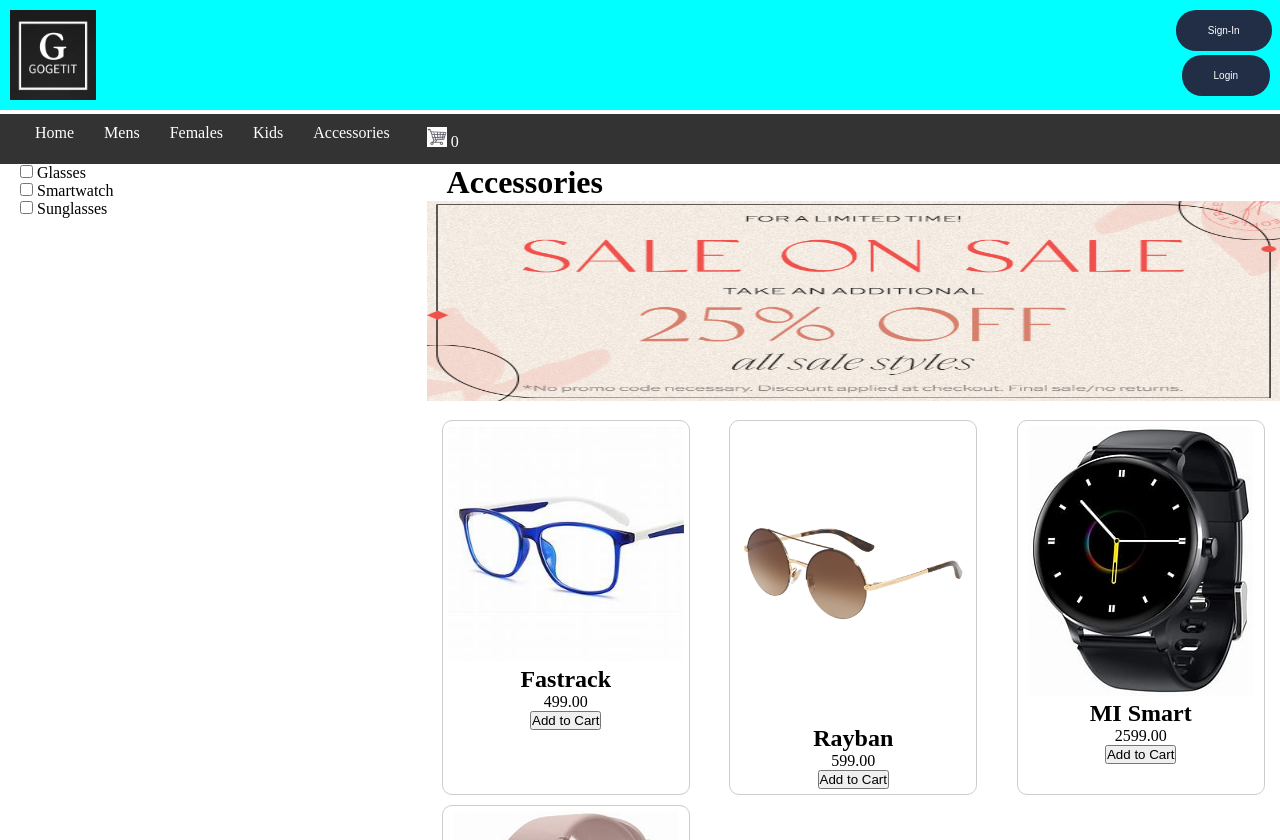
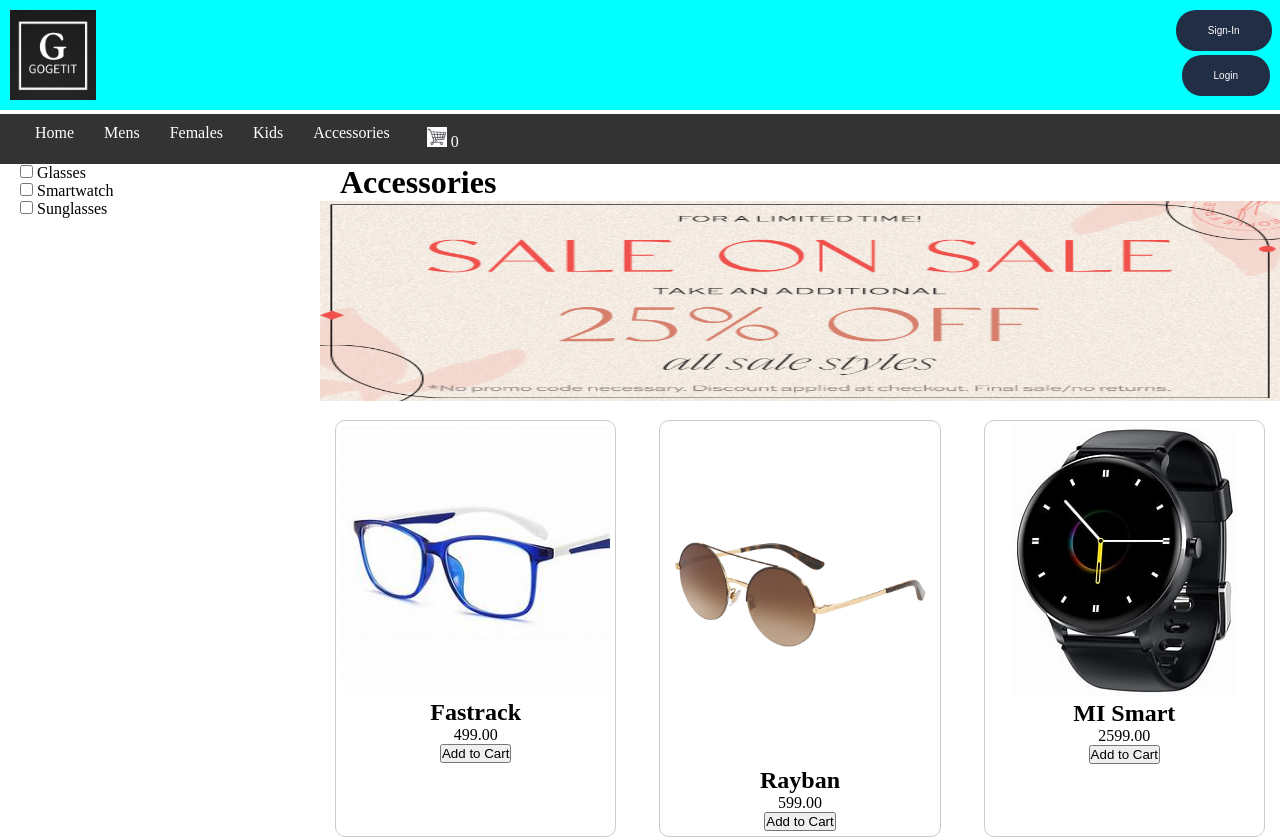
Before and after one commit to Harshkolambkar/GoGetIt, a plain HTML site: page accessories.html in a window 1280 px wide. Shown: the top 840 px of the page. Drawn offline with Linux system fonts and the light colour scheme.

Commit message:
columns update

```diff
--- a/accessories.html
+++ b/accessories.html
@@ -227,7 +227,7 @@ height: auto;
 
 <div class="row">
 
-<div class="col-4" id="sidebar">
+<div class="col-3" id="sidebar">
   <form>
     <input type="checkbox" id="Glasses" name="Glasses">
     <label for="tshirts"> Glasses </label><br>
@@ -238,7 +238,7 @@ height: auto;
   </form>
 </div>
 
-<div class="col-8">
+<div class="col-9">
   <h1 style="padding-left: 20px;">Accessories</h1>
   <img src="images/accessories_disc.jpg" height="200px" width="100%">
 
```
Also changed, not shown: female.html (+2 -2 lines), kids.html (+2 -2 lines).
